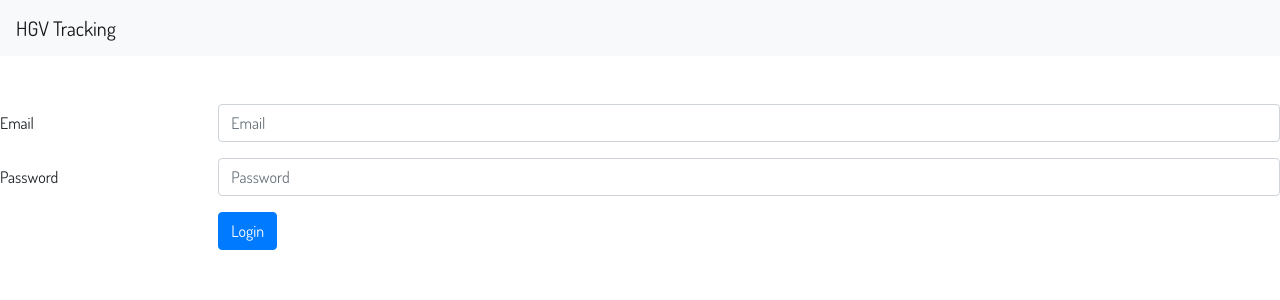
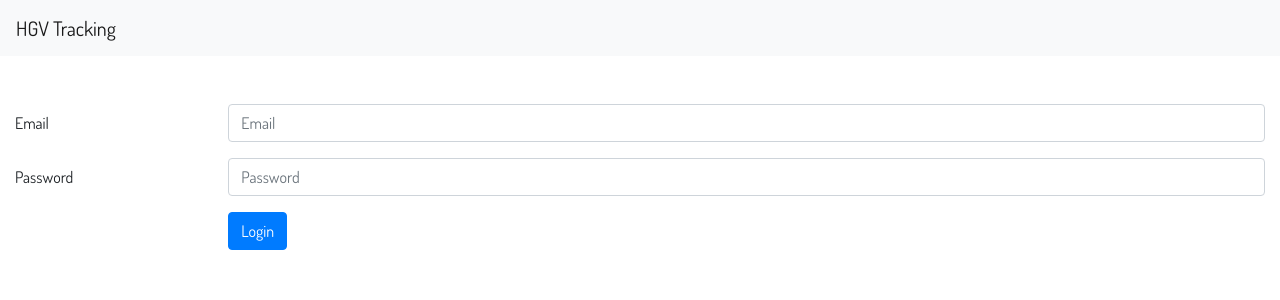
Before and after one commit to ryan-shirley/Vehicle-Checklist-Web-App-MERN, a React (Create React App) app: page / in a window 1280 px wide. Shown: the top 300 px of the page. Built offline with nearby package versions, Linux system fonts and the light colour scheme.

Commit message:
Update App.js

```diff
--- a/src/App.js
+++ b/src/App.js
@@ -20,7 +20,7 @@ class App extends Component {
             <main>
                 <BrowserRouter>
                     <HGVNavbar />
-                    <Container fluid={true} className="px-0">
+                    <Container fluid={true}>
                         <Switch>
                             <Route path="/" exact component={Login} />
                             <Route path="/records/create" exact component={Create} />
```
